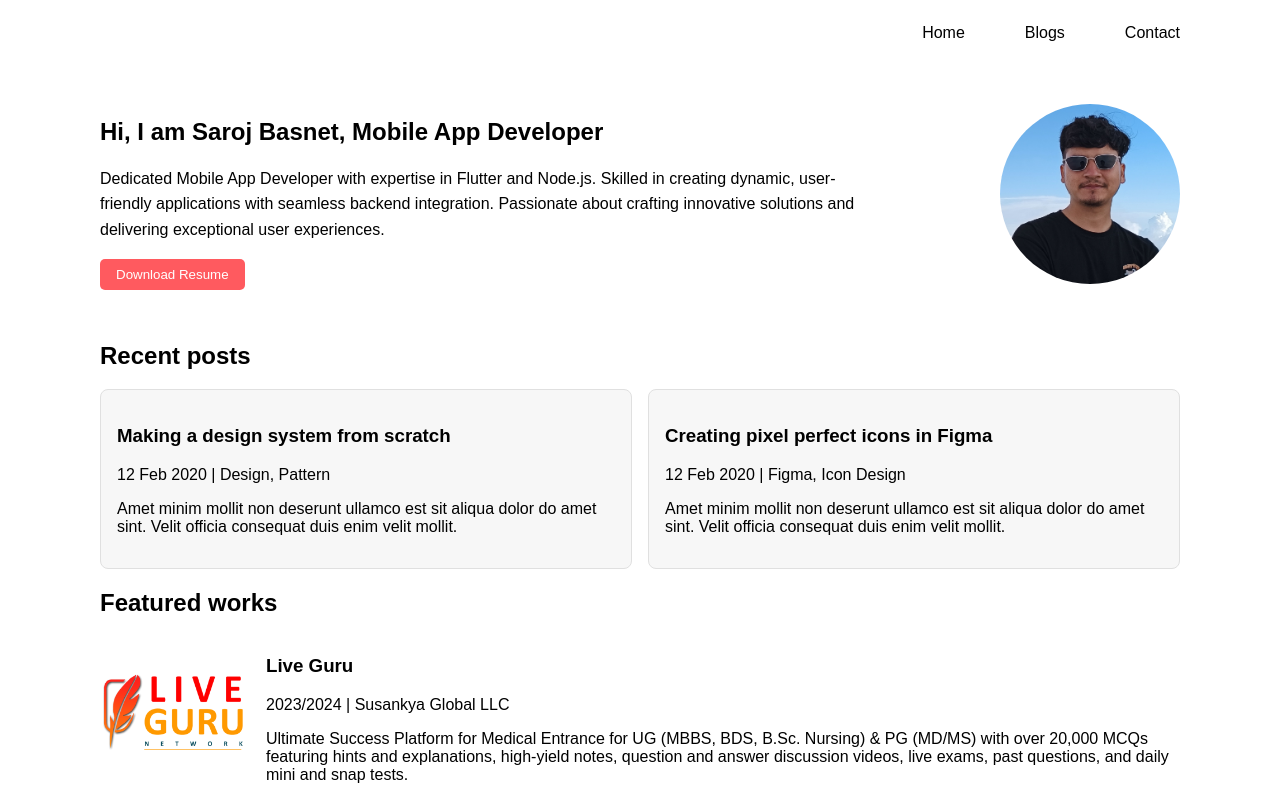
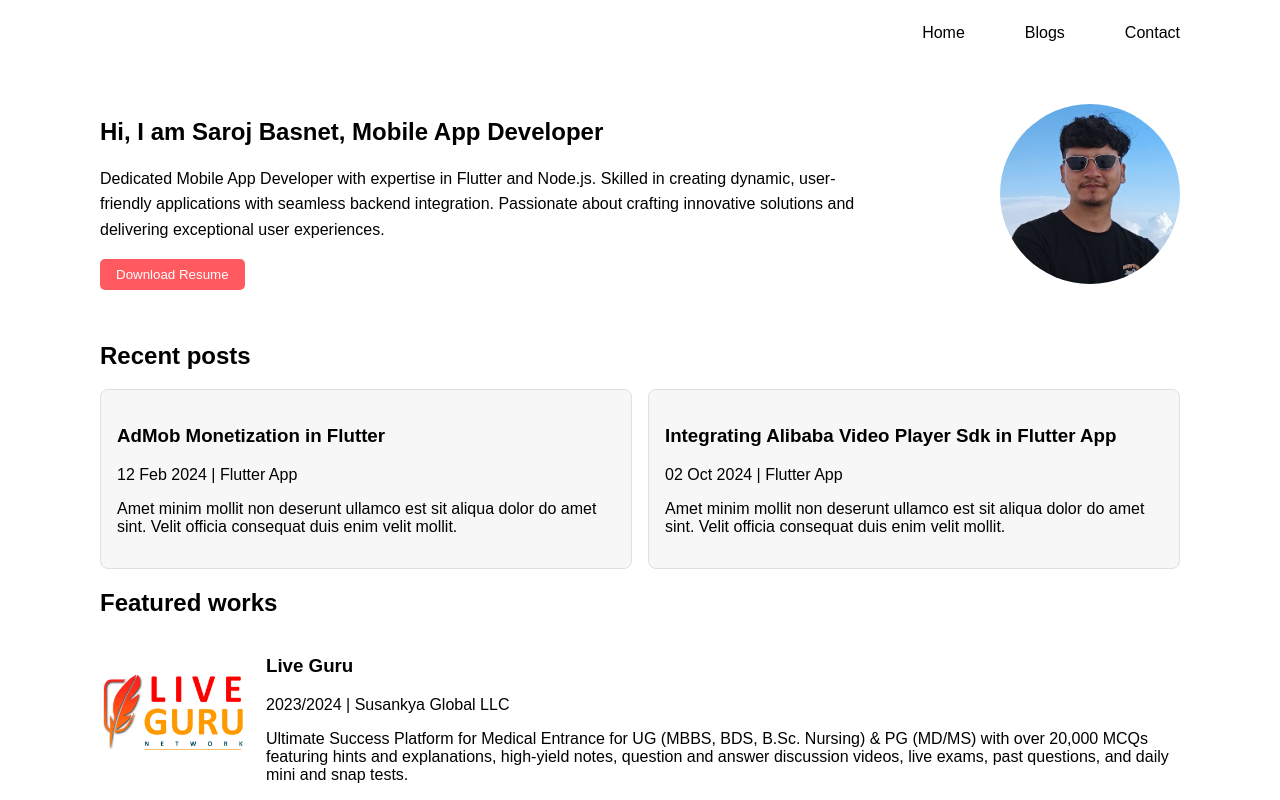
Before and after one commit to saroj1237/saroj, a React (Create React App) app: page / in a window 1280 px wide. Shown: the top 800 px of the page. Built offline with nearby package versions, Linux system fonts and the light colour scheme.

Commit message:
recent posts

```diff
--- a/src/components/RecentPosts.js
+++ b/src/components/RecentPosts.js
@@ -2,8 +2,8 @@
 import React from "react";
 
 const posts = [
-  { title: "Making a design system from scratch", date: "12 Feb 2020", category: "Design, Pattern" },
-  { title: "Creating pixel perfect icons in Figma", date: "12 Feb 2020", category: "Figma, Icon Design" },
+  { title: "AdMob Monetization in Flutter", date: "12 Feb 2024", category: "Flutter App" },
+  { title: "Integrating Alibaba Video Player Sdk in Flutter App", date: "02 Oct 2024", category: "Flutter App" },
 ];
 
 const RecentPosts = () => {
```
